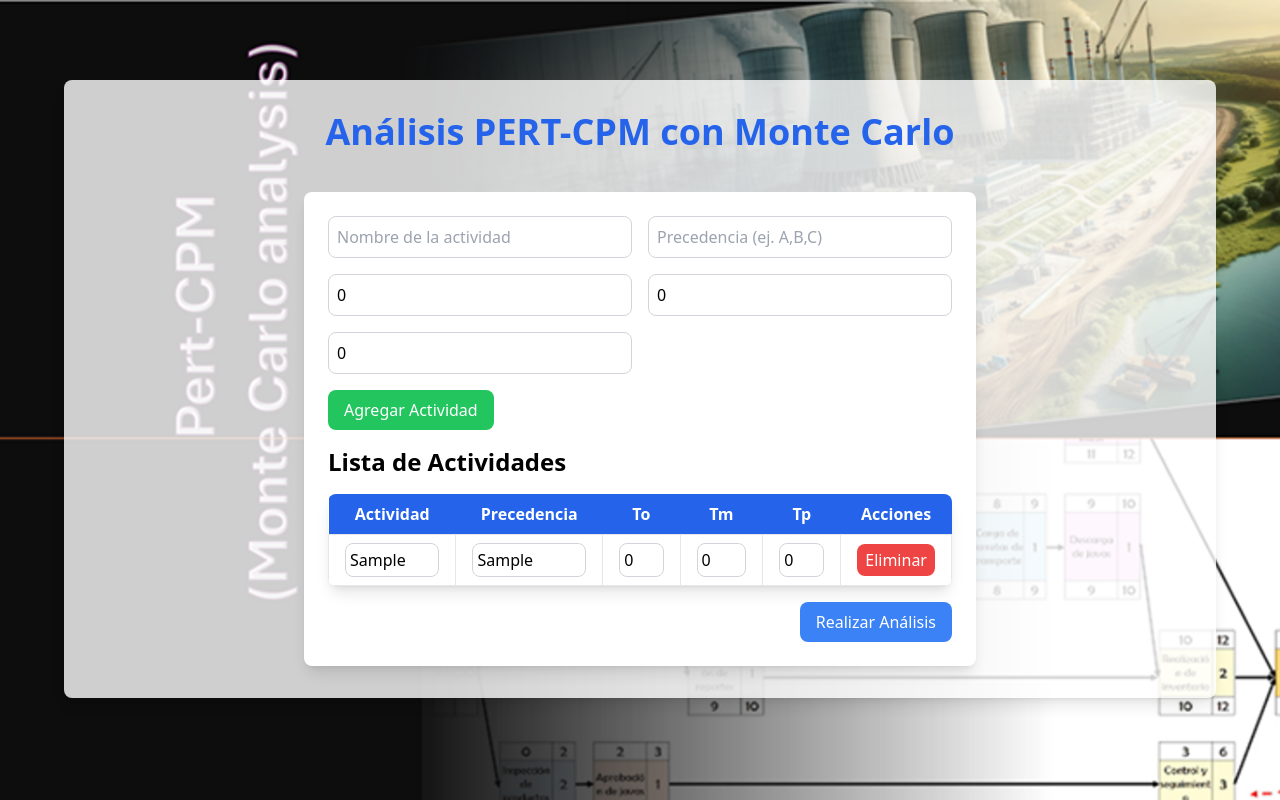
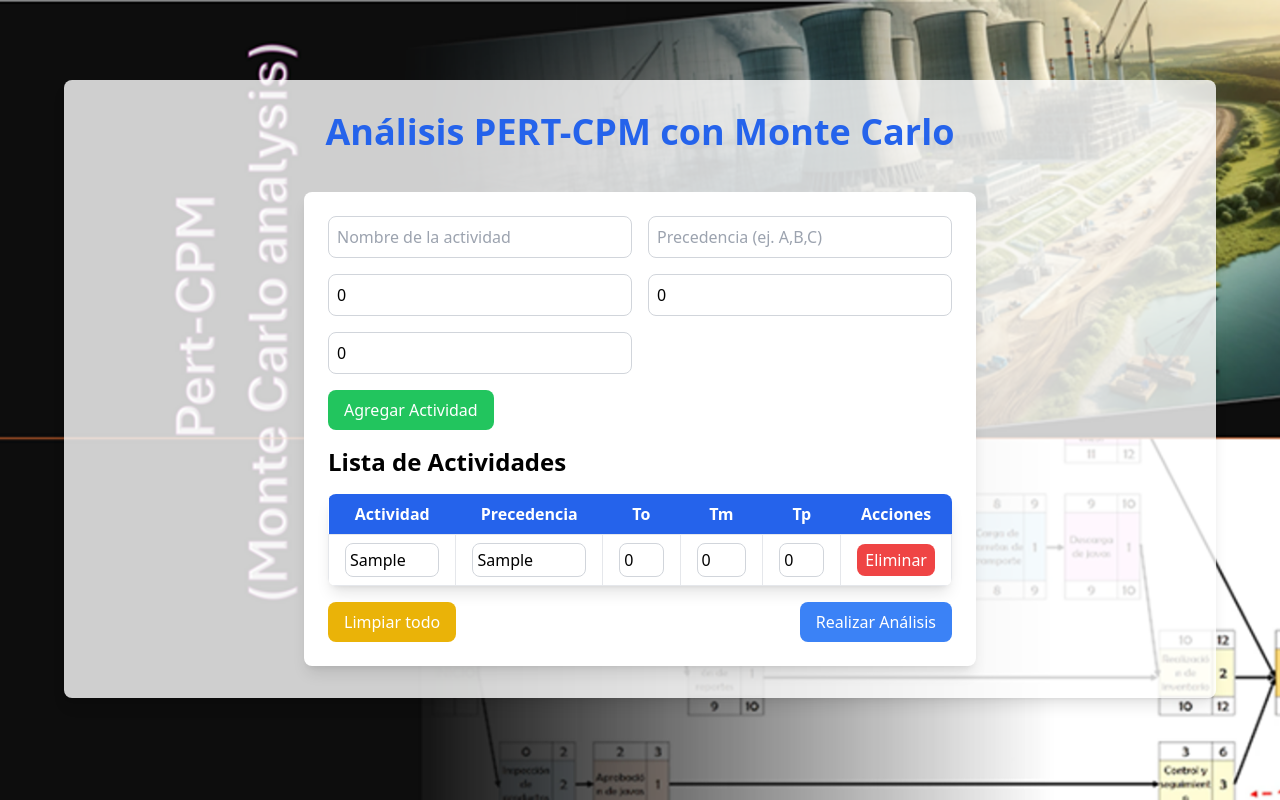
Before and after one commit to sergiorhvenetor/Montecarlo, a Next.js app: page / in a window 1280 px wide. Both pictures are taken after typing "Sample", "Sample" into the empty fields and a click on the button "Agregar Actividad". Built offline with nearby package versions, Linux system fonts and the light colour scheme.

Commit message:
locale Storage was created

```diff
--- a/package.json
+++ b/package.json
@@ -13,7 +13,8 @@
     "next": "14.2.13",
     "react": "^18",
     "react-dom": "^18",
-    "react-flow-renderer": "^10.3.17"
+    "react-flow-renderer": "^10.3.17",
+    "react-toastify": "^10.0.5"
   },
   "devDependencies": {
     "@types/node": "^20",
--- a/src/app/comnponents/InputForm.tsx
+++ b/src/app/comnponents/InputForm.tsx
@@ -1,6 +1,7 @@
-'use client'
-
-import { useState } from 'react';
+'use client';
+import React, { useEffect, useState } from "react";
+import { ToastContainer, toast } from "react-toastify"; // Importamos toast y el contenedor de react-toastify
+import 'react-toastify/dist/ReactToastify.css';
 
 type Activity = {
   name: string;
@@ -11,15 +12,44 @@ type Activity = {
   [key: string]: string | string[] | number;
 };
 
-export default function InputForm({ onSubmit }: { onSubmit: (activities: Activity[]) => void }) {
+export default function InputForm({
+  onSubmit,
+  savedActivities,
+}: {
+  onSubmit: (activities: Activity[]) => void;
+  savedActivities?: Activity[]; // Nuevo prop para pasar las actividades guardadas
+}) {
   const [activities, setActivities] = useState<Activity[]>([]);
-  const [newActivity, setNewActivity] = useState<Activity>({ name: '', precedence: [], to: 0, tm: 0, tp: 0 });
+  const [newActivity, setNewActivity] = useState<Activity>({
+    name: "",
+    precedence: [],
+    to: 0,
+    tm: 0,
+    tp: 0,
+  });
+
+  useEffect(() => {
+    // Cargar datos guardados en localStorage si existen
+    if (savedActivities && savedActivities.length > 0) {
+      setActivities(savedActivities);
+    } else {
+      const storedActivities = localStorage.getItem("activities");
+      if (storedActivities) {
+        setActivities(JSON.parse(storedActivities));
+      }
+    }
+  }, [savedActivities]);
+
+  useEffect(() => {
+    // Guardar los datos actuales en localStorage
+    localStorage.setItem("activities", JSON.stringify(activities));
+  }, [activities]);
 
   const handleChange = (field: keyof Activity, value: string | number) => {
-    if (field === 'precedence') {
+    if (field === "precedence") {
       setNewActivity({
         ...newActivity,
-        [field]: (value as string).split(',').map((item) => item.trim()),
+        [field]: (value as string).split(",").map((item) => item.trim()),
       });
     } else {
       setNewActivity({
@@ -31,13 +61,19 @@ export default function InputForm({ onSubmit }: { onSubmit: (activities: Activit
 
   const addActivity = () => {
     setActivities([...activities, newActivity]);
-    setNewActivity({ name: '', precedence: [], to: 0, tm: 0, tp: 0 }); // Limpiar el formulario después de agregar
+    setNewActivity({ name: "", precedence: [], to: 0, tm: 0, tp: 0 }); // Limpiar el formulario después de agregar
   };
 
-  const handleEditActivity = (index: number, field: keyof Activity, value: string | number) => {
+  const handleEditActivity = (
+    index: number,
+    field: keyof Activity,
+    value: string | number
+  ) => {
     const updatedActivities = [...activities];
-    if (field === 'precedence') {
-      updatedActivities[index][field] = (value as string).split(',').map((item) => item.trim());
+    if (field === "precedence") {
+      updatedActivities[index][field] = (value as string)
+        .split(",")
+        .map((item) => item.trim());
     } else {
       updatedActivities[index][field] = value;
     }
@@ -53,7 +89,19 @@ export default function InputForm({ onSubmit }: { onSubmit: (activities: Activit
     onSubmit(activities);
   };
 
+  const handleClearData = () => {
+    // Mostrar confirmación antes de limpiar la data
+    if (window.confirm("¿Estás seguro de que deseas eliminar todos los datos? Esta acción no se puede deshacer.")) {
+      localStorage.removeItem("activities");
+      setActivities([]);
+      setNewActivity({ name: "", precedence: [], to: 0, tm: 0, tp: 0 }); // Limpiar el formulario
+      toast.success("Todos los datos han sido eliminados."); // Notificación de éxito usando react-toastify
+    }
+  };
+
   return (
+  <>
+    <ToastContainer /> {/* Contenedor de notificaciones */}
     <div className="bg-white p-6 rounded-lg shadow-lg space-y-4 max-w-2xl mx-auto mt-10">
       {/* Formulario para agregar nuevas actividades */}
       <form onSubmit={handleSubmit} className="space-y-4">
@@ -62,22 +110,22 @@ export default function InputForm({ onSubmit }: { onSubmit: (activities: Activit
             type="text"
             placeholder="Nombre de la actividad"
             value={newActivity.name}
-            onChange={(e) => handleChange('name', e.target.value)}
+            onChange={(e) => handleChange("name", e.target.value)}
             required
             className="border border-gray-300 rounded-lg p-2 focus:outline-none focus:ring-2 focus:ring-blue-500"
           />
           <input
             type="text"
             placeholder="Precedencia (ej. A,B,C)"
-            value={newActivity.precedence.join(',')}
-            onChange={(e) => handleChange('precedence', e.target.value)}
+            value={newActivity.precedence.join(",")}
+            onChange={(e) => handleChange("precedence", e.target.value)}
             className="border border-gray-300 rounded-lg p-2 focus:outline-none focus:ring-2 focus:ring-blue-500"
           />
           <input
             type="number"
             placeholder="To"
             value={newActivity.to}
-            onChange={(e) => handleChange('to', parseFloat(e.target.value))}
+            onChange={(e) => handleChange("to", parseFloat(e.target.value))}
             required
             className="border border-gray-300 rounded-lg p-2 focus:outline-none focus:ring-2 focus:ring-blue-500"
           />
@@ -85,7 +133,7 @@ export default function InputForm({ onSubmit }: { onSubmit: (activities: Activit
             type="number"
             placeholder="Tm"
             value={newActivity.tm}
-            onChange={(e) => handleChange('tm', parseFloat(e.target.value))}
+            onChange={(e) => handleChange("tm", parseFloat(e.target.value))}
             required
             className="border border-gray-300 rounded-lg p-2 focus:outline-none focus:ring-2 focus:ring-blue-500"
           />
@@ -93,7 +141,7 @@ export default function InputForm({ onSubmit }: { onSubmit: (activities: Activit
             type="number"
             placeholder="Tp"
             value={newActivity.tp}
-            onChange={(e) => handleChange('tp', parseFloat(e.target.value))}
+            onChange={(e) => handleChange("tp", parseFloat(e.target.value))}
             required
             className="border border-gray-300 rounded-lg p-2 focus:outline-none focus:ring-2 focus:ring-blue-500"
           />
@@ -129,15 +177,19 @@ export default function InputForm({ onSubmit }: { onSubmit: (activities: Activit
                     <input
                       type="text"
                       value={activity.name}
-                      onChange={(e) => handleEditActivity(index, 'name', e.target.value)}
+                      onChange={(e) =>
+                        handleEditActivity(index, "name", e.target.value)
+                      }
                       className="border border-gray-300 rounded-lg p-1 w-full"
                     />
                   </td>
                   <td className="border px-4 py-2">
                     <input
                       type="text"
-                      value={activity.precedence.join(',')}
-                      onChange={(e) => handleEditActivity(index, 'precedence', e.target.value)}
+                      value={activity.precedence.join(",")}
+                      onChange={(e) =>
+                        handleEditActivity(index, "precedence", e.target.value)
+                      }
                       className="border border-gray-300 rounded-lg p-1 w-full"
                     />
                   </td>
@@ -145,7 +197,9 @@ export default function InputForm({ onSubmit }: { onSubmit: (activities: Activit
                     <input
                       type="number"
                       value={activity.to}
-                      onChange={(e) => handleEditActivity(index, 'to', parseFloat(e.target.value))}
+                      onChange={(e) =>
+                        handleEditActivity(index, "to", parseFloat(e.target.value))
+                      }
                       className="border border-gray-300 rounded-lg p-1 w-full"
                     />
                   </td>
@@ -153,7 +207,9 @@ export default function InputForm({ onSubmit }: { onSubmit: (activities: Activit
                     <input
                       type="number"
                       value={activity.tm}
-                      onChange={(e) => handleEditActivity(index, 'tm', parseFloat(e.target.value))}
+                      onChange={(e) =>
+                        handleEditActivity(index, "tm", parseFloat(e.target.value))
+                      }
                       className="border border-gray-300 rounded-lg p-1 w-full"
                     />
                   </td>
@@ -161,7 +217,9 @@ export default function InputForm({ onSubmit }: { onSubmit: (activities: Activit
                     <input
                       type="number"
                       value={activity.tp}
-                      onChange={(e) => handleEditActivity(index, 'tp', parseFloat(e.target.value))}
+                      onChange={(e) =>
+                        handleEditActivity(index, "tp", parseFloat(e.target.value))
+                      }
                       className="border border-gray-300 rounded-lg p-1 w-full"
                     />
                   </td>
@@ -177,7 +235,13 @@ export default function InputForm({ onSubmit }: { onSubmit: (activities: Activit
               ))}
             </tbody>
           </table>
-          <div className="mt-4 text-right">
+          <div className="mt-4 flex justify-between">
+            <button
+              onClick={handleClearData}
+              className="bg-yellow-500 text-white px-4 py-2 rounded-lg hover:bg-yellow-600 transition-colors duration-300"
+            >
+              Limpiar todo
+            </button>
             <button
               onClick={handleSubmit}
               className="bg-blue-500 text-white px-4 py-2 rounded-lg hover:bg-blue-600 transition-colors duration-300"
@@ -188,5 +252,6 @@ export default function InputForm({ onSubmit }: { onSubmit: (activities: Activit
         </div>
       )}
     </div>
+    </>
   );
 }
--- a/src/app/page.tsx
+++ b/src/app/page.tsx
@@ -13,13 +13,21 @@ type Activity = {
 
 export default function Home() {
   const [activities, setActivities] = useState<Activity[]>([]);
+  const [isAnalysisMode, setIsAnalysisMode] = useState(false);
 
   const handleFormSubmit = (activitiesData: Activity[]) => {
     setActivities(activitiesData);
+    setIsAnalysisMode(true); // Cambiar al modo de análisis
   };
 
   const handleReset = () => {
-    setActivities([]); // Reiniciar el estado para mostrar el formulario
+    setActivities([]); // Reiniciar el estado para mostrar el formulario vacío
+    setIsAnalysisMode(false);
+  };
+
+  const handleEdit = (editedActivities: Activity[]) => {
+    setActivities(editedActivities); // Mantener las actividades actuales
+    setIsAnalysisMode(false); // Volver al formulario de edición
   };
 
   return (
@@ -28,10 +36,14 @@ export default function Home() {
         <h1 className="text-2xl sm:text-4xl font-bold text-center text-blue-600 mb-6 sm:mb-8">
           Análisis PERT-CPM con Monte Carlo
         </h1>
-        {activities.length === 0 ? (
-          <InputForm onSubmit={handleFormSubmit} />
+        {!isAnalysisMode ? (
+          <InputForm onSubmit={handleFormSubmit} savedActivities={activities} />
         ) : (
-          <MonteCarloAnalysis activities={activities} onReset={handleReset} />
+          <MonteCarloAnalysis
+            activities={activities}
+            onReset={handleReset}
+            onEdit={handleEdit} // Pasar la función onEdit para editar las actividades
+          />
         )}
       </div>
     </div>
```
Also changed, not shown: src/app/comnponents/MonteCarloAnalysis.tsx (+19 -5 lines), 1 other file (tests, documents, lock files or other folders).
